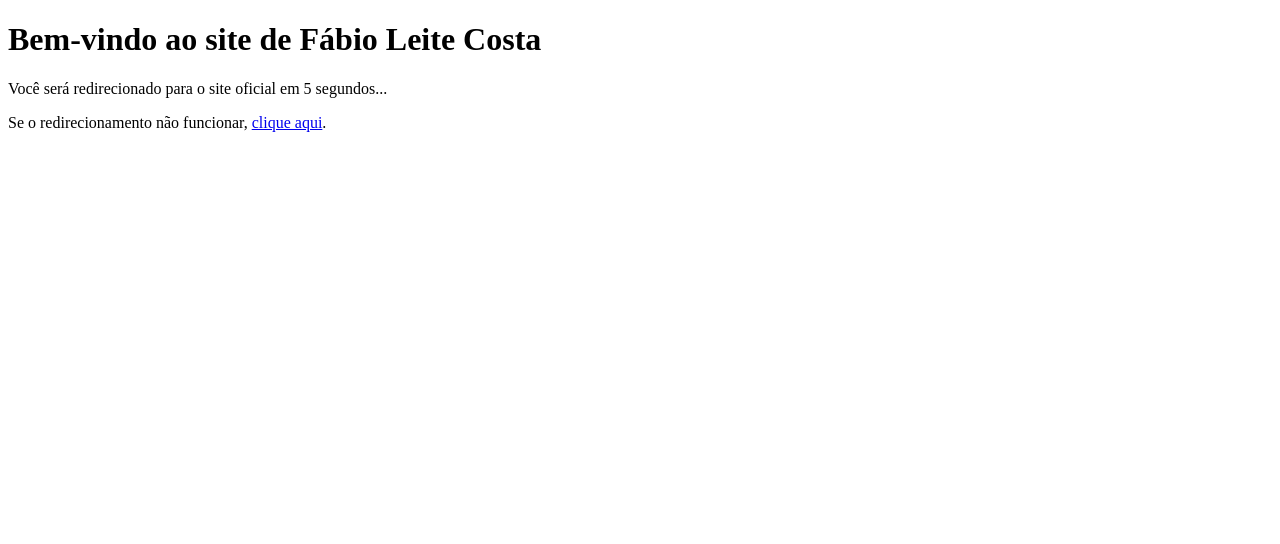
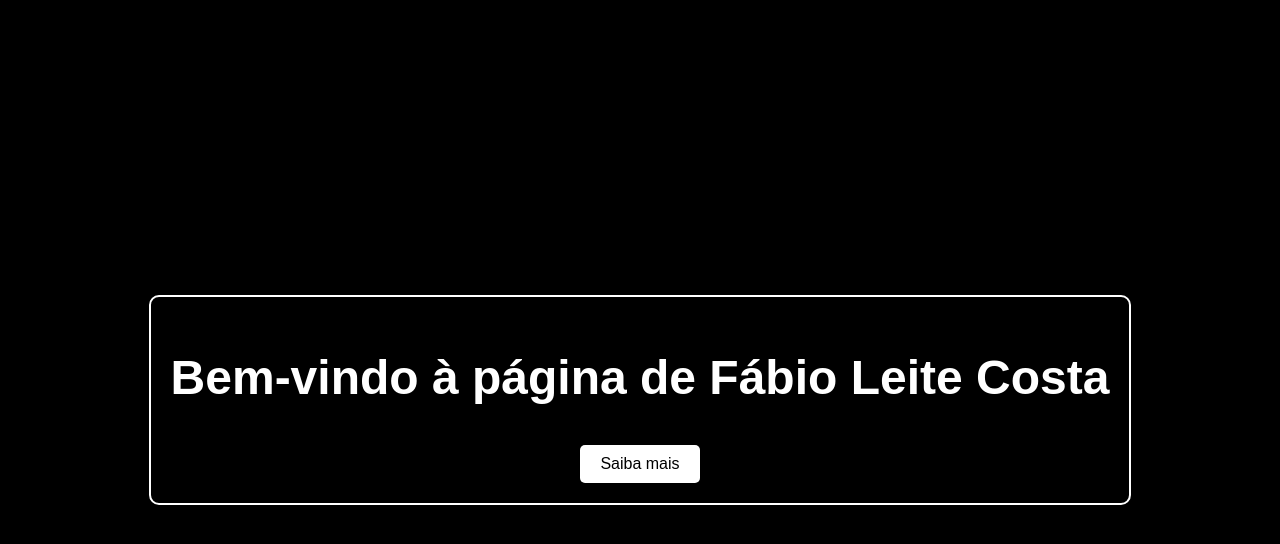
Before and after one commit to fabiorlcosta/public, a plain HTML site: page index.html in a window 1280 px wide. Drawn offline with Linux system fonts and the light colour scheme.

Commit message:
Update index.html

```diff
--- a/index.html
+++ b/index.html
@@ -2,13 +2,55 @@
 <html lang="pt">
 <head>
     <meta charset="UTF-8">
-    <meta http-equiv="refresh" content="5; url=https://www.linkedin.com/in/fabiorlcosta/">
     <meta name="viewport" content="width=device-width, initial-scale=1.0">
-    <title>Redirecionamento - Fábio Leite Costa</title>
+    <title>Fábio Leite Costa</title>
+    <style>
+        body {
+            margin: 0;
+            padding: 0;
+            display: flex;
+            justify-content: center;
+            align-items: center;
+            height: 100vh;
+            background-color: #000;
+            color: #fff;
+            font-family: 'Arial', sans-serif;
+        }
+        .container {
+            text-align: center;
+            padding: 20px;
+            border: 2px solid #fff;
+            border-radius: 10px;
+        }
+        h1 {
+            font-size: 3em;
+            margin-bottom: 20px;
+            color: #fff;
+        }
+        p {
+            font-size: 1.2em;
+            color: #ccc;
+        }
+        a {
+            display: inline-block;
+            margin-top: 20px;
+            padding: 10px 20px;
+            background-color: #fff;
+            color: #000;
+            text-decoration: none;
+            border-radius: 5px;
+            transition: background-color 0.3s ease;
+        }
+        a:hover {
+            background-color: #ccc;
+        }
+    </style>
 </head>
 <body>
-    <h1>Bem-vindo ao site de Fábio Leite Costa</h1>
-    <p>Você será redirecionado para o site oficial em 5 segundos...</p>
-    <p>Se o redirecionamento não funcionar, <a href="https://www.linkedin.com/in/fabiorlcosta/">clique aqui</a>.</p>
+    <div class="container">
+        <h1>Bem-vindo à página de Fábio Leite Costa</h1>
+        <p></p>
+        <a href="#">Saiba mais</a>
+    </div>
 </body>
 </html>
```
